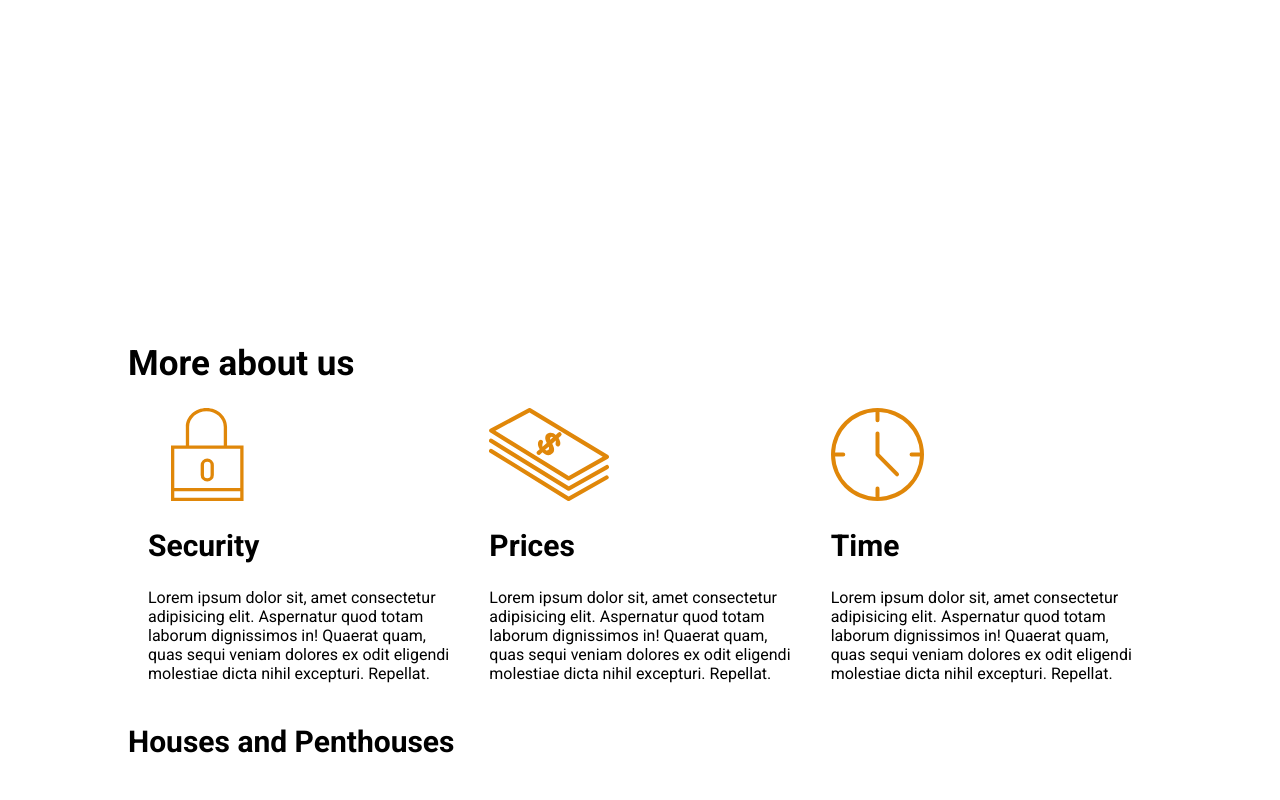
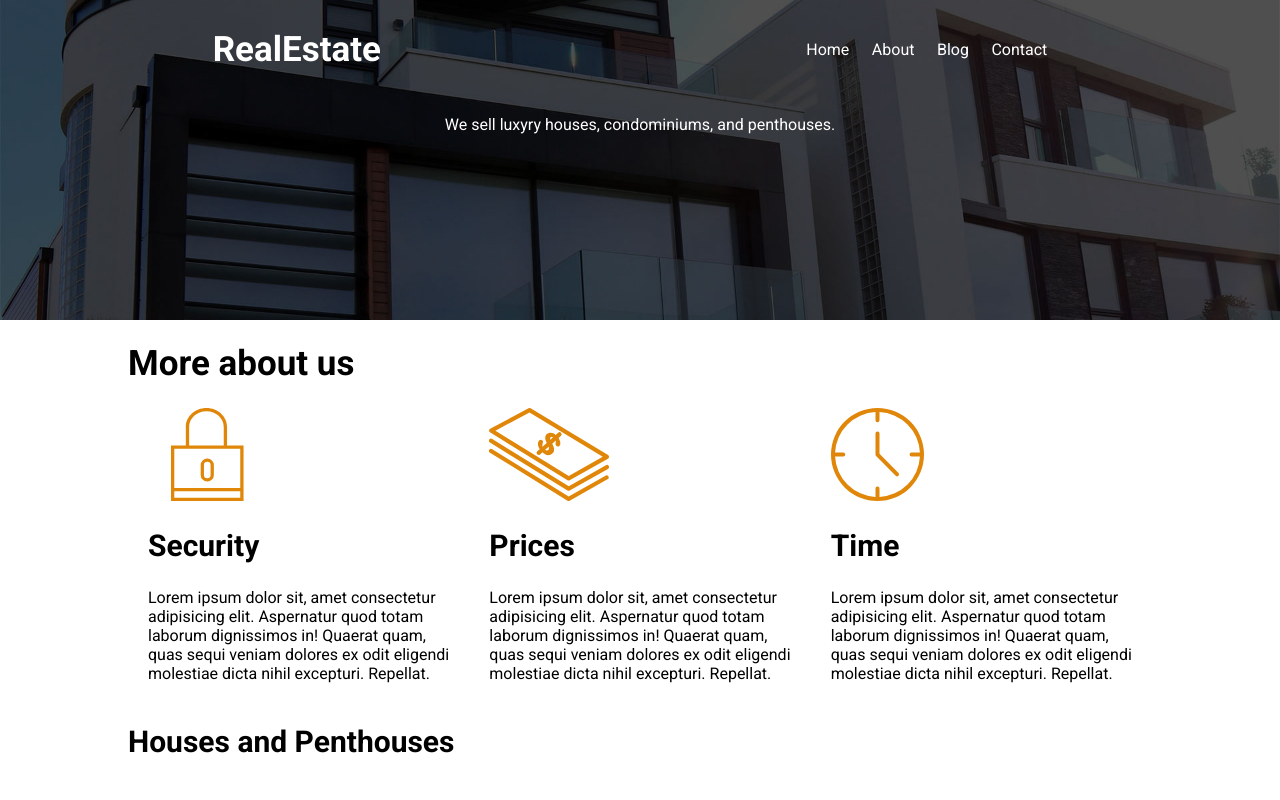
Before and after one commit to ChrisUBS/realEstate, a plain HTML site: page index.html in a window 1280 px wide. Shown: the top 800 px of the page. Drawn offline with Linux system fonts and the light colour scheme; the site is published under a folder, as on GitHub Pages, so addresses that start at the root find nothing.

Commit message:
Fix site-header

```diff
--- a/css/index-style.css
+++ b/css/index-style.css
@@ -62,7 +62,7 @@ ul {
 .site-header {
     /* height: 250px; */
     height: 40vh;
-    background-image: url(/images/header.jpg);
+    background-image: url(../images/header.jpg);
     background-position: center center;
     background-size: cover;
     color: white;
```
